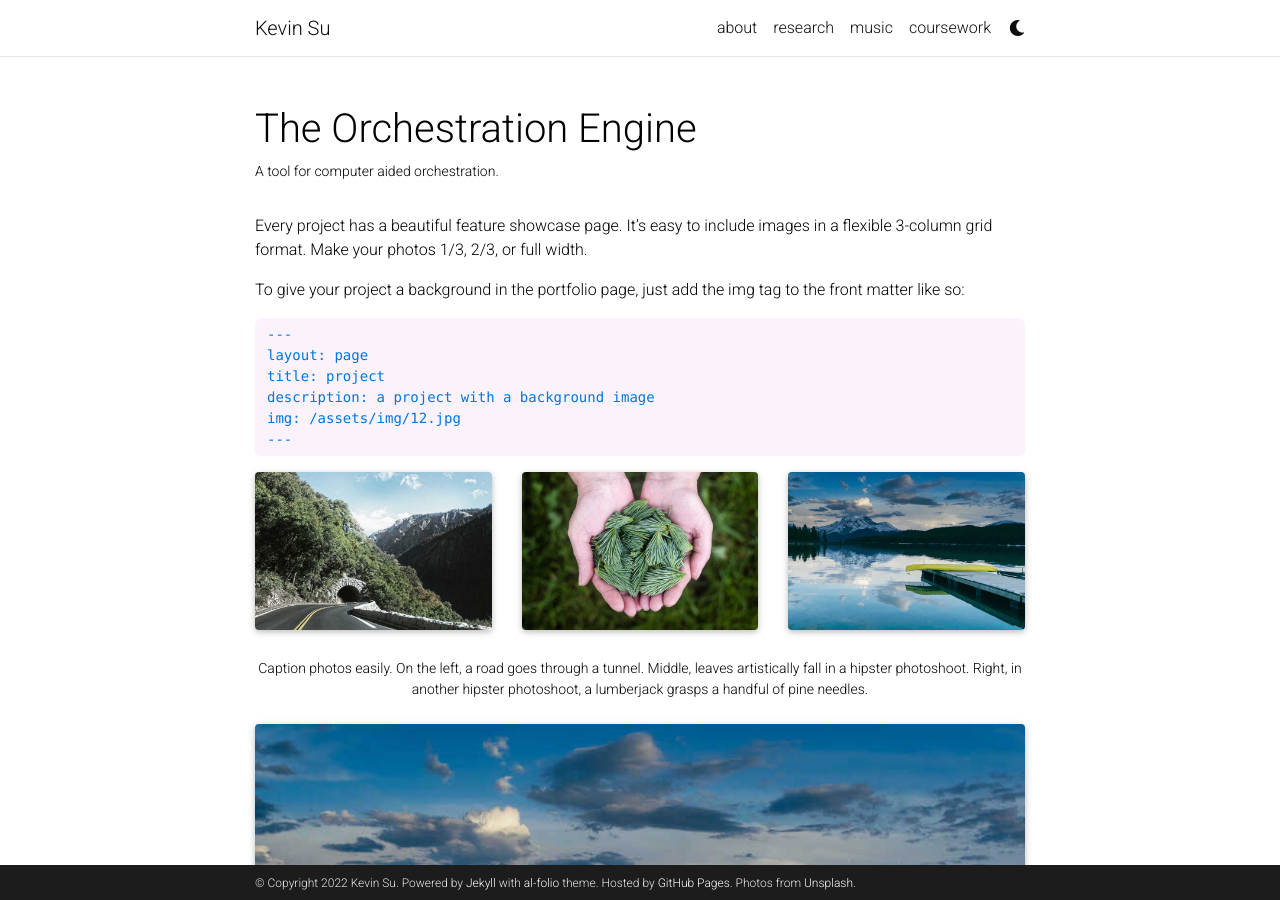
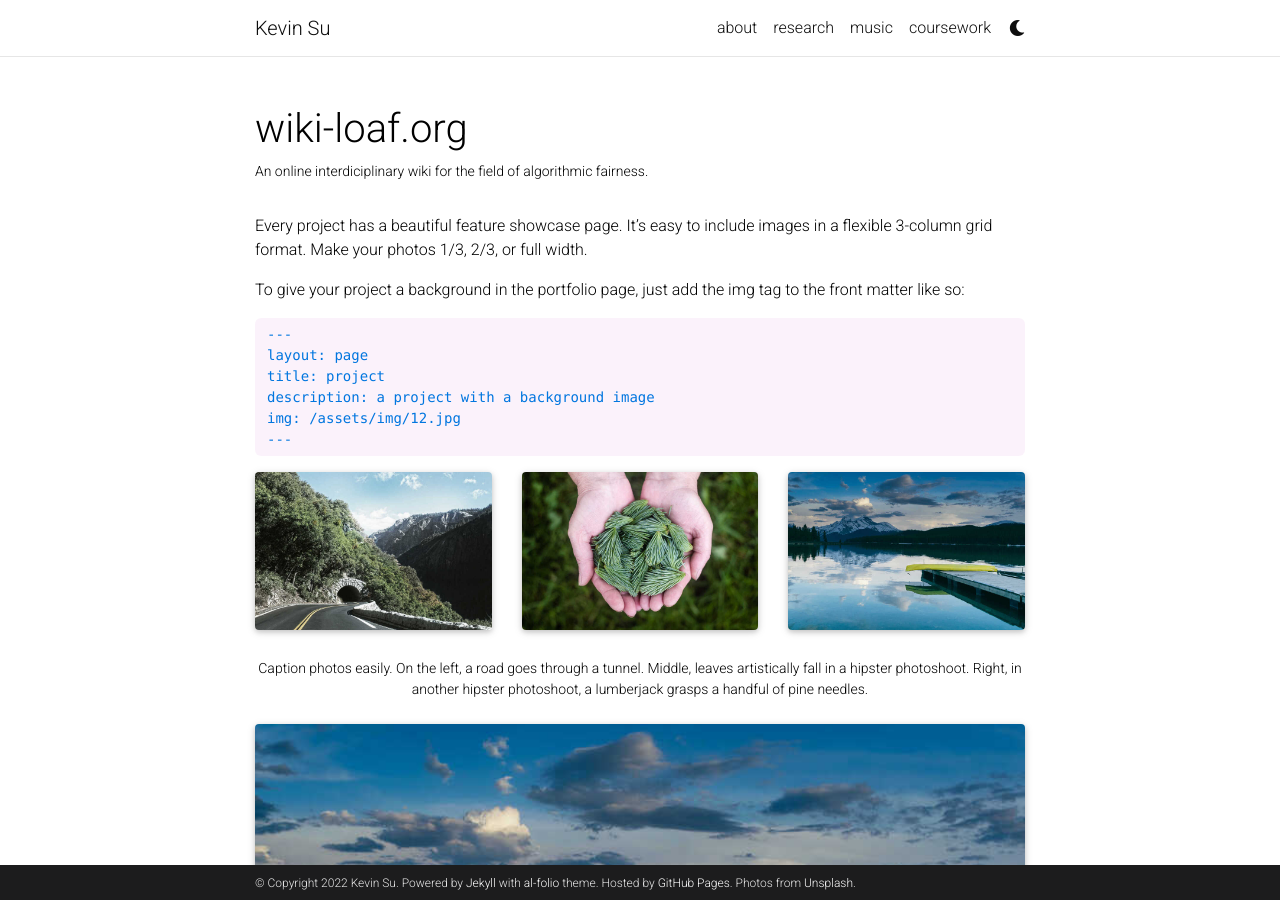
Before and after one commit to kevin20841/kevin20841.github.io, a Jekyll site: the page built from _projects/2_project.md, in a window 1280 px wide and 900 px high. Built offline with Jekyll 4.4.1, drawn with Linux system fonts in a browser that asks for light colours; full-size pictures stand in for the smaller copies a plugin makes; comment, search, counter and statistics services are not loaded; a style sheet for code colours, icons or effects is not loaded.

```diff
--- a/_projects/2_project.md
+++ b/_projects/2_project.md
@@ -1,7 +1,7 @@
 ---
 layout: page
-title: The Orchestration Engine
-description: A tool for computer aided orchestration.
+title: wiki-loaf.org
+description: An online interdiciplinary wiki for the field of algorithmic fairness.
 img: assets/img/loaf_logo.PNG
 redirect: http://wiki-loaf.org
 importance: 2
```
Also changed, not shown: _projects/3_project.md (+3 -2 lines).
